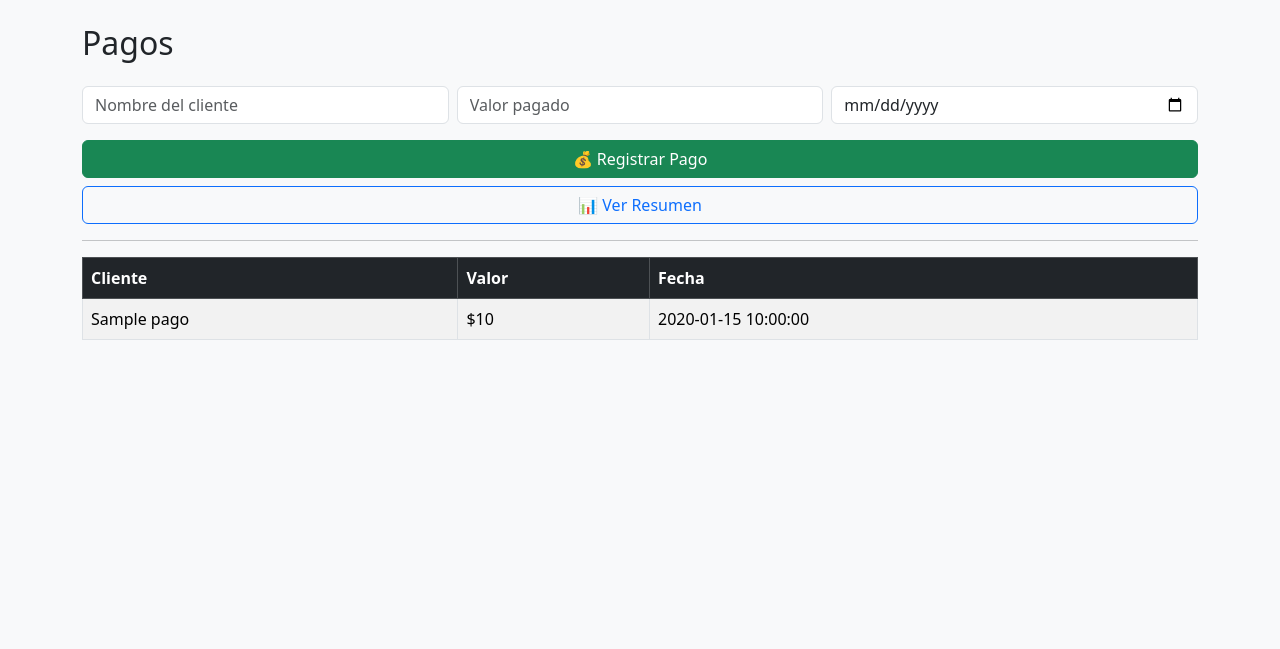
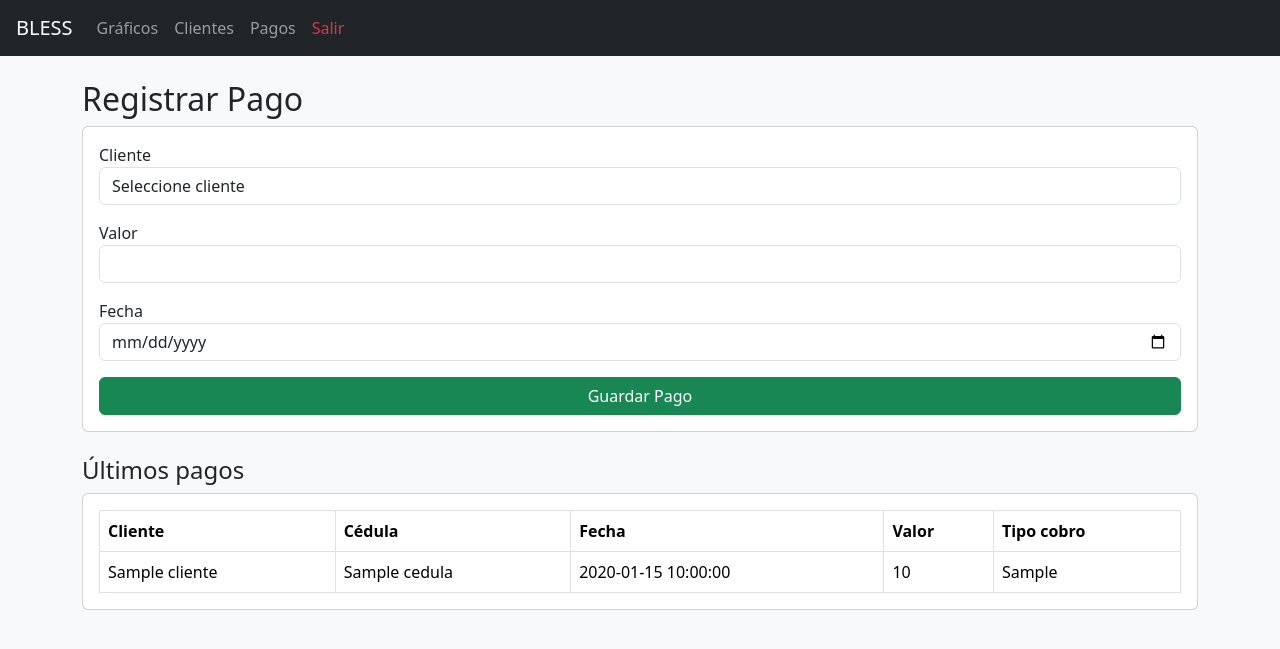
Before and after one commit to abogadovillegasminero-blip/bless, a FastAPI app: template templates/pagos.html in a window 1280 px wide. Shown: the top 649 px of the page. Run offline with FastAPI, Linux system fonts and the light colour scheme; the template is opened without the code that fills it: most values are stand-ins (such as "Sample title", 1, 10 or a date in 2020).

Commit message:
Update pagos.html

```diff
--- a/templates/pagos.html
+++ b/templates/pagos.html
@@ -1,60 +1,63 @@
-<!DOCTYPE html>
-<html lang="es">
-<head>
-    <meta charset="UTF-8">
-    <title>Pagos</title>
-    <link href="https://cdn.jsdelivr.net/npm/bootstrap@5.3.2/dist/css/bootstrap.min.css" rel="stylesheet">
-</head>
-<body class="bg-light">
+{% extends "base.html" %}
+{% block content %}
 
-<div class="container mt-4">
-    <h2 class="mb-4">Pagos</h2>
+<h2>Registrar Pago</h2>
 
-    <form method="post" action="/pagos">
-        <div class="row g-2">
-            <div class="col">
-                <input name="nombre" class="form-control" placeholder="Nombre del cliente" required>
+<form method="post" action="/pagos/guardar" class="card p-3 mb-4">
+
+  <div class="mb-3">
+    <label>Cliente</label>
+    <select name="cedula" class="form-control" required>
+      <option value="">Seleccione cliente</option>
+      {% for c in clientes %}
+        <option value="{{ c['cedula'] }}">
+          {{ c['nombre'] }} - {{ c['cedula'] }}
+        </option>
+      {% endfor %}
+    </select>
   </div>
 
-            <div class="col">
-                <input name="valor" type="number" class="form-control" placeholder="Valor pagado" required>
+  <div class="mb-3">
+    <label>Valor</label>
+    <input type="number" name="valor" class="form-control" required>
   </div>
 
-            <div class="col">
-                <input name="fecha" type="date" class="form-control" required>
-            </div>
+  <div class="mb-3">
+    <label>Fecha</label>
+    <input type="date" name="fecha" class="form-control" required>
   </div>
 
-        <button type="submit" class="btn btn-success w-100 mt-3">
-            💰 Registrar Pago
-        </button>
-
-        <a href="/graficos/resumen" class="btn btn-outline-primary w-100 mt-2">
-            📊 Ver Resumen
-        </a>
+  <button class="btn btn-success w-100">Guardar Pago</button>
 </form>
 
-    <hr>
-
-    <table class="table table-bordered table-striped">
-        <thead class="table-dark">
+{% if pagos %}
+  <h4 class="mt-3">Últimos pagos</h4>
+  <div class="card p-3">
+    <div class="table-responsive">
+      <table class="table table-bordered mb-0">
+        <thead>
           <tr>
             <th>Cliente</th>
+            <th>Cédula</th>
+            <th>Fecha</th>
             <th>Valor</th>
-                <th>Fecha</th>
+            <th>Tipo cobro</th>
           </tr>
         </thead>
         <tbody>
           {% for p in pagos %}
             <tr>
-                <td>{{ p.nombre }}</td>
-                <td>${{ p.valor }}</td>
+              <td>{{ p.cliente }}</td>
+              <td>{{ p.cedula }}</td>
               <td>{{ p.fecha }}</td>
+              <td>{{ p.valor }}</td>
+              <td>{{ p.tipo_cobro }}</td>
             </tr>
           {% endfor %}
         </tbody>
       </table>
     </div>
+  </div>
+{% endif %}
 
-</body>
-</html>
+{% endblock %}
```
Lines whose indentation alone changed are shown as unchanged.
